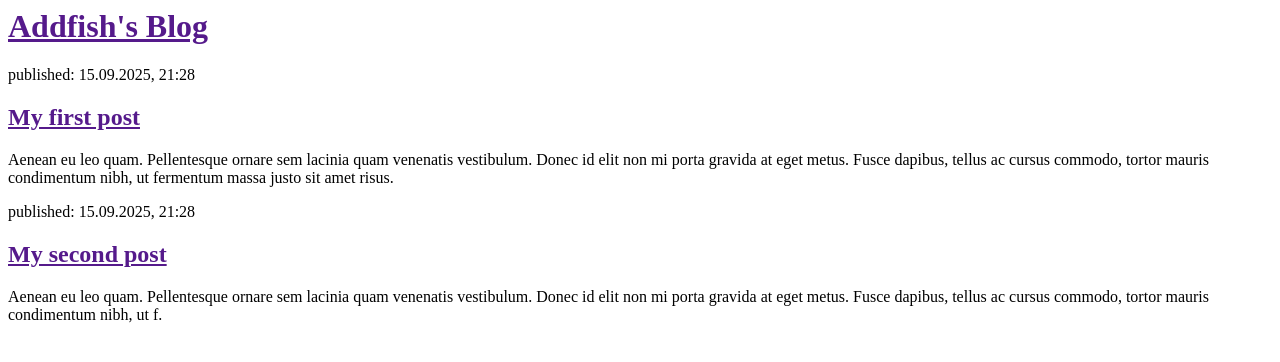
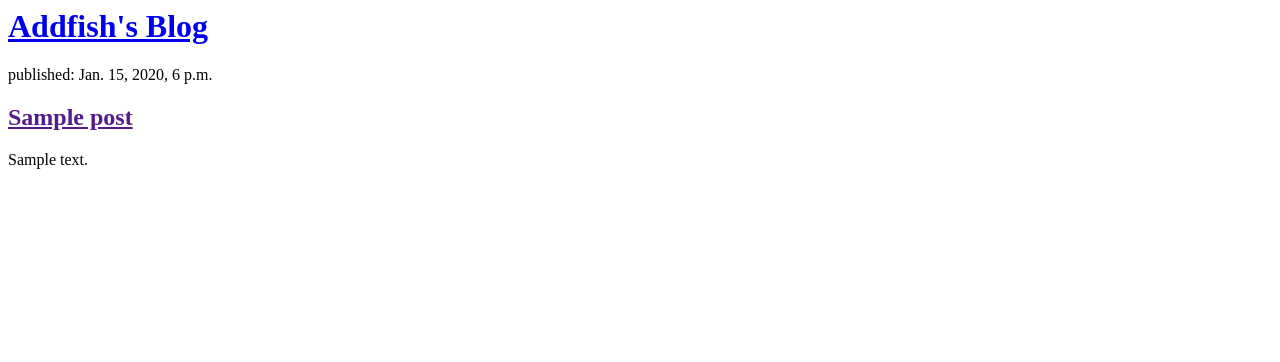
Before and after one commit to interstellarfrozenfish/my-first-blog, a Django app: page / in a window 1280 px wide. Shown: the top 362 px of the page. Run offline with Django 5.2, Linux system fonts and the light colour scheme; tables that the repository leaves empty hold one stand-in row (values such as "Sample post").

Commit message:
Modified templates to display posts from database

```diff
--- a/blog/models.py
+++ b/blog/models.py
@@ -8,7 +8,7 @@ class Post(models.Model):
     text = models.TextField()
     created_date = models.DateTimeField(
             default = timezone.now)
-    publihsed_date = models.DateTimeField(
+    published_date = models.DateTimeField(
             blank = True, null = True)
 
     def publish(self):
--- a/blog/templates/blog/post_list.html
+++ b/blog/templates/blog/post_list.html
@@ -4,19 +4,16 @@
     </head>
     <body>
         <div>
-            <h1><a href="">Addfish's Blog</a></h1>
+            <h1><a href="/">Addfish's Blog</a></h1> {# Your blog title #}
         </div>
 
-        <div>
-            <p>published: 15.09.2025, 21:28</p>
-            <h2><a href="">My first post</a></h2>
-            <p>Aenean eu leo quam. Pellentesque ornare sem lacinia quam venenatis vestibulum. Donec id elit non mi porta gravida at eget metus. Fusce dapibus, tellus ac cursus commodo, tortor mauris condimentum nibh, ut fermentum massa justo sit amet risus.</p>
-        </div>
+        {% for post in posts %} {# Loop through each post object passed from the view #}
+            <div>
+                <p>published: {{ post.published_date }}</p> {# Display the actual published date from the post object #}
+                <h2><a href="">{{ post.title }}</a></h2> {# Display the actual title from the post object #}
+                <p>{{ post.text|linebreaksbr }}</p> {# Display the actual text from the post object, with line breaks converted #}
+            </div>
+        {% endfor %}
 
-        <div>
-            <p>published: 15.09.2025, 21:28</p>
-            <h2><a href="">My second post</a></h2>
-            <p>Aenean eu leo quam. Pellentesque ornare sem lacinia quam venenatis vestibulum. Donec id elit non mi porta gravida at eget metus. Fusce dapibus, tellus ac cursus commodo, tortor mauris condimentum nibh, ut f.</p>
-        </div>
     </body>
 </html>
--- a/blog/views.py
+++ b/blog/views.py
@@ -1,5 +1,8 @@
 from django.shortcuts import render
+from django.utils import timezone
+from .models import Post
 
 def post_list(request):
-    return render(request, 'blog/post_list.html', {})
+    posts = Post.objects.filter(published_date__lte=timezone.now()).order_by('published_date')
+    return render(request, 'blog/post_list.html', {'posts': posts})
 # Create your views here.
```
Also changed, not shown: blog/migrations/0002_rename_publihsed_date_post_published_date.py (added).
